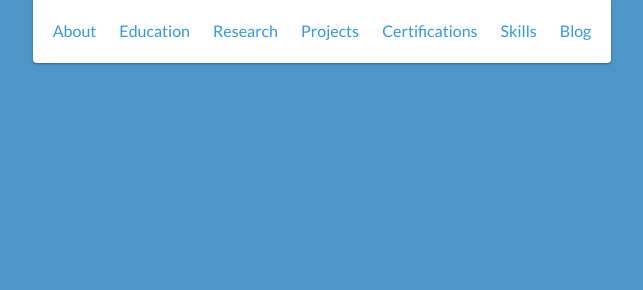
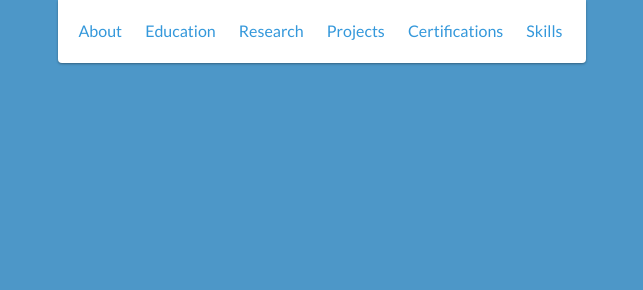
Before and after one commit to GauravVanmane/Home, a website: page index.html in a window 1280 px wide. Shown: the top 290 px of the page, without its empty margins (318-961 px from the left). Drawn offline with nearby package versions, Linux system fonts and the light colour scheme.

Commit message:
Update index.html

```diff
--- a/index.html
+++ b/index.html
@@ -51,7 +51,7 @@
                 <a href="#skills">Skills</a>
             </li>
             <li>
-               <a href="https://ashwinrachha.github.io/blogpost/" class="no-scroll" target="_blank" title="Open in New Tab">Blog</a>
+
            </li>
         </ul>
     </header>
```
